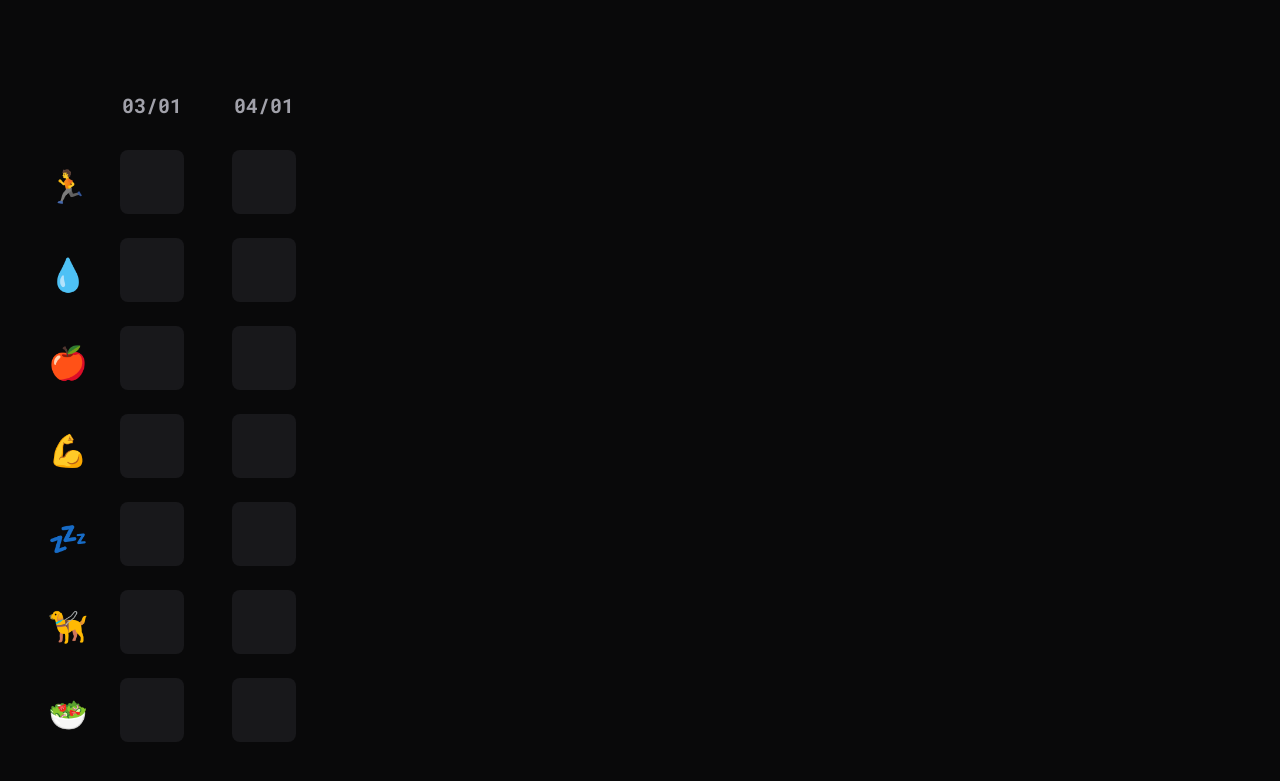
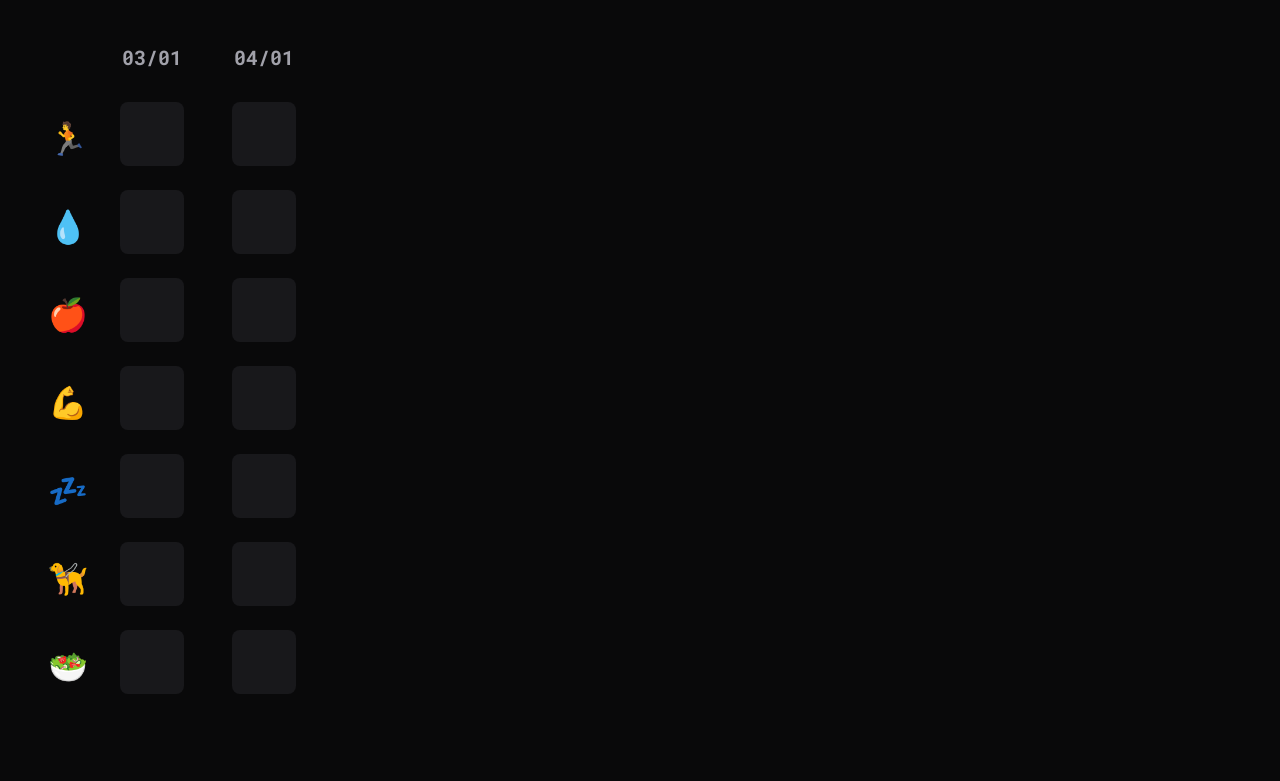
Before and after one commit to gabrieladutra/habits_web, a plain HTML site: page index.html in a window 1280 px wide. Shown: the part 135-916 px from the top of the page. After the commit the page ends 832 px from the top, so only its background shows below. Drawn offline with Linux system fonts and the light colour scheme.

Commit message:
Added class 2

```diff
--- a/style.css
+++ b/style.css
@@ -35,9 +35,9 @@ button {
     line-height: 125%;
 }
 
-form {
+#form-habits {
     display: flex;
-    padding: 48px;
+    padding: 0 48px;
 }
 
 .days {
```
